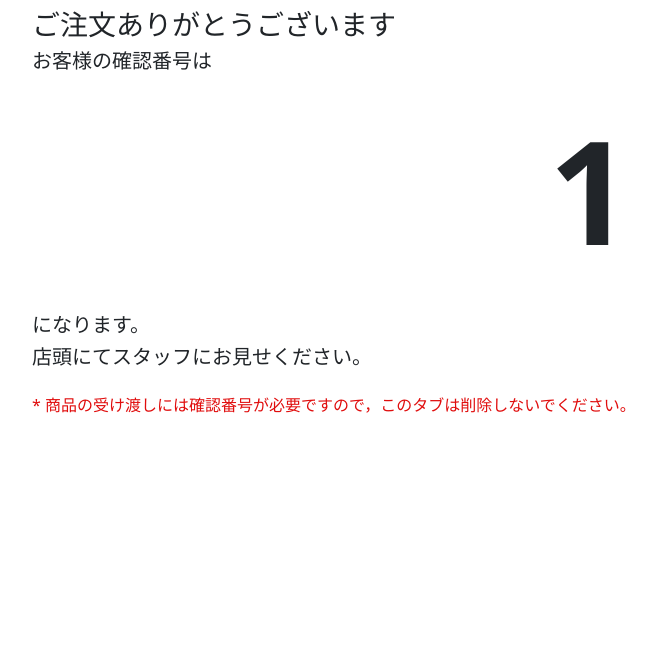
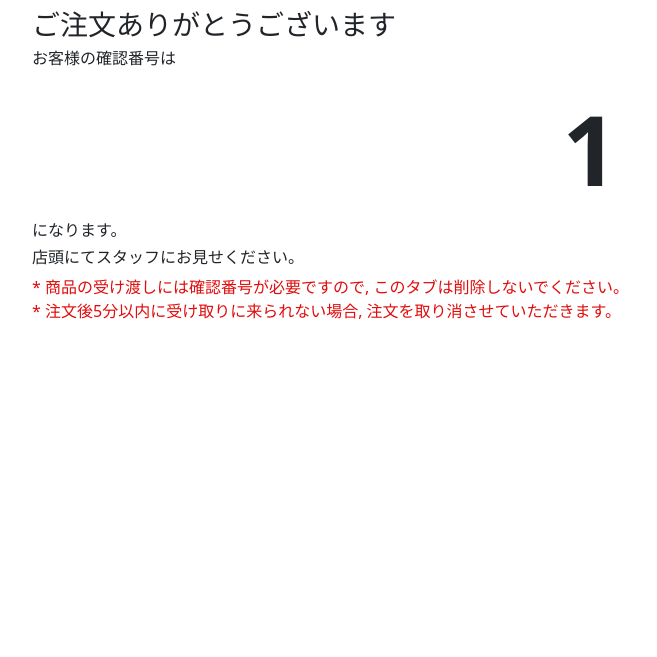
Before and after one commit to oithxs/mobile-order, a Flask app: template templates/result.html in a window 1280 px wide. Shown: the part 46-703 px from the top of the page, without its empty margins (50-707 px from the left). Run offline with Flask 2, Linux system fonts and the light colour scheme; the template is opened without the code that fills it: most values are stand-ins (such as "Sample title", 1, 10 or a date in 2020).

Commit message:
result画面 修正

```diff
--- a/static/css/result.css
+++ b/static/css/result.css
@@ -1,6 +1,6 @@
 @charset "UTF-8";
 .em {
-  font-size: 9em;
+  font-size: 6em;
 }
 .color1 {
   color: rgb(224, 13, 13);
--- a/templates/result.html
+++ b/templates/result.html
@@ -9,11 +9,12 @@
 {%- block content %}
   <div class="container">
     <h3>ご注文ありがとうございます</h3>
-    <h5>お客様の確認番号は</h5>
-    <p class="em weight1" style="text-align:center">{{ order_id }}</p>
-    <h5>になります。</h5>
-    <h5>店頭にてスタッフにお見せください。</h5>
-    <p class="color1 mt-4">* 商品の受け渡しには確認番号が必要ですので，このタブは削除しないでください。</p>
+    <h6>お客様の確認番号は</h6>
+    <div class="text-center em weight1">{{ order_id }}</div>
+    <h6>になります。</h6>
+    <h6>店頭にてスタッフにお見せください。</h6>
+    <div class="color1 mt-2">* 商品の受け渡しには確認番号が必要ですので, このタブは削除しないでください。</div>
+    <div class="color1">* 注文後5分以内に受け取りに来られない場合, 注文を取り消させていただきます。</div>
   </div>
   <div class="pb-5"></div>
 {%- endblock %}
```
